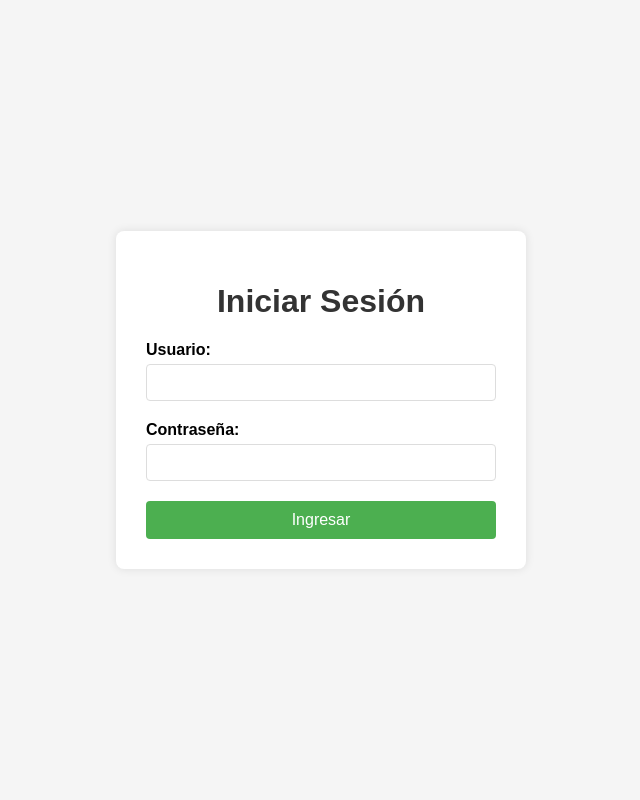
After one commit to eclavijoyi/quiz, a Flask app: page /login in a window 1280 px wide. The commit adds this page. Shown: the whole page, without its empty margins (319-959 px from the left). Run offline with Flask 3, Linux system fonts and the light colour scheme.

Commit message:
agregando nueva feature

```diff
--- a/app.py
+++ b/app.py
@@ -1,7 +1,8 @@
-from flask import Flask, render_template, request, redirect, url_for, session
+from flask import Flask, render_template, request, redirect, url_for, session, flash
 import time
 import random
 import uuid
+import functools
 from questions1 import questions as q1
 from questions2 import questions as q2
 from questions3 import questions as q3
@@ -9,6 +10,21 @@ from questions4 import questions as q4
 
 app = Flask(__name__)
 app.secret_key = "tu_clave_secreta_aqui"
+
+# Credenciales de usuario (en un entorno real, esto debería estar en una base de datos)
+USERS = {
+    "test": "usa2025*"
+}
+
+# Decorador para proteger rutas
+def login_required(view):
+    @functools.wraps(view)
+    def wrapped_view(**kwargs):
+        if "user" not in session:
+            flash("Por favor inicia sesión para acceder a esta página", "error")
+            return redirect(url_for("login"))
+        return view(**kwargs)
+    return wrapped_view
 
 # Almacenamiento de sesiones en el servidor
 active_quizzes = {}
@@ -26,12 +42,34 @@ def create_mixed_quiz():
     random.shuffle(mixed)
     return mixed
 
+@app.route("/login", methods=["GET", "POST"])
+def login():
+    if request.method == "POST":
+        username = request.form.get("username")
+        password = request.form.get("password")
+
+        if username in USERS and USERS[username] == password:
+            session["user"] = username
+            return redirect(url_for("index"))
+        else:
+            flash("Credenciales incorrectas", "error")
+
+    return render_template("login.html")
+
+@app.route("/logout")
+def logout():
+    session.clear()
+    flash("Has cerrado sesión correctamente", "success")
+    return redirect(url_for("login"))
+
 @app.route("/")
+@login_required
 def index():
-    session.clear()
+    session.pop("quiz_id", None)  # Mantener la sesión de usuario, pero borrar datos de quiz
     return render_template("quiz_selector.html")
 
 @app.route("/select_quiz", methods=["POST"])
+@login_required
 def select_quiz():
     quiz_number = int(request.form.get("quiz_number"))
 
@@ -59,6 +97,7 @@ def select_quiz():
     return redirect(url_for("question"))
 
 @app.route("/question", methods=["GET", "POST"])
+@login_required
 def question():
     if "quiz_id" not in session:
         return redirect(url_for("index"))
@@ -101,6 +140,7 @@ def question():
     )
 
 @app.route("/result")
+@login_required
 def result():
     if "quiz_id" not in session:
         return redirect(url_for("index"))
--- /dev/null
+++ b/templates/login.html
@@ -0,0 +1,103 @@
+<!DOCTYPE html>
+<html lang="es">
+  <head>
+    <meta charset="UTF-8" />
+    <meta name="viewport" content="width=device-width, initial-scale=1.0" />
+    <title>Login - Sistema de Quizzes</title>
+    <style>
+      body {
+        font-family: Arial, sans-serif;
+        display: flex;
+        justify-content: center;
+        align-items: center;
+        height: 100vh;
+        margin: 0;
+        background-color: #f5f5f5;
+      }
+      .login-container {
+        background-color: white;
+        padding: 30px;
+        border-radius: 8px;
+        box-shadow: 0 0 10px rgba(0, 0, 0, 0.1);
+        width: 350px;
+      }
+      h1 {
+        text-align: center;
+        color: #333;
+      }
+      .form-group {
+        margin-bottom: 20px;
+      }
+      label {
+        display: block;
+        margin-bottom: 5px;
+        font-weight: bold;
+      }
+      input[type="text"],
+      input[type="password"] {
+        width: 100%;
+        padding: 10px;
+        border: 1px solid #ddd;
+        border-radius: 4px;
+        box-sizing: border-box;
+      }
+      button {
+        width: 100%;
+        padding: 10px;
+        background-color: #4caf50;
+        color: white;
+        border: none;
+        border-radius: 4px;
+        cursor: pointer;
+        font-size: 16px;
+      }
+      button:hover {
+        background-color: #45a049;
+      }
+      .flash-messages {
+        margin-bottom: 20px;
+      }
+      .flash-message {
+        padding: 10px;
+        border-radius: 4px;
+        margin-bottom: 10px;
+      }
+      .flash-message.error {
+        background-color: #f8d7da;
+        color: #721c24;
+      }
+      .flash-message.success {
+        background-color: #d4edda;
+        color: #155724;
+      }
+    </style>
+  </head>
+  <body>
+    <div class="login-container">
+      <h1>Iniciar Sesión</h1>
+
+      {% if get_flashed_messages() %}
+      <div class="flash-messages">
+        {% for category, message in get_flashed_messages(with_categories=true)
+        %}
+        <div class="flash-message {{ category }}">{{ message }}</div>
+        {% endfor %}
+      </div>
+      {% endif %}
+
+      <form method="POST" action="{{ url_for('login') }}">
+        <div class="form-group">
+          <label for="username">Usuario:</label>
+          <input type="text" id="username" name="username" required />
+        </div>
+
+        <div class="form-group">
+          <label for="password">Contraseña:</label>
+          <input type="password" id="password" name="password" required />
+        </div>
+
+        <button type="submit">Ingresar</button>
+      </form>
+    </div>
+  </body>
+</html>
--- a/templates/quiz_selector.html
+++ b/templates/quiz_selector.html
@@ -10,6 +10,12 @@
     />
   </head>
   <body>
+    <!-- Agregar esto en la parte superior de tu archivo quiz_selector.html -->
+    <div style="text-align: right; margin-bottom: 20px">
+      <a href="{{ url_for('logout') }}"><button>Cerrar Sesión</button></a>
+    </div>
+
+    <!-- El resto de tu HTML para quiz_selector.html permanece igual -->
     <div class="container">
       <header>
         <h1>Seleccione el Quiz</h1>
```
